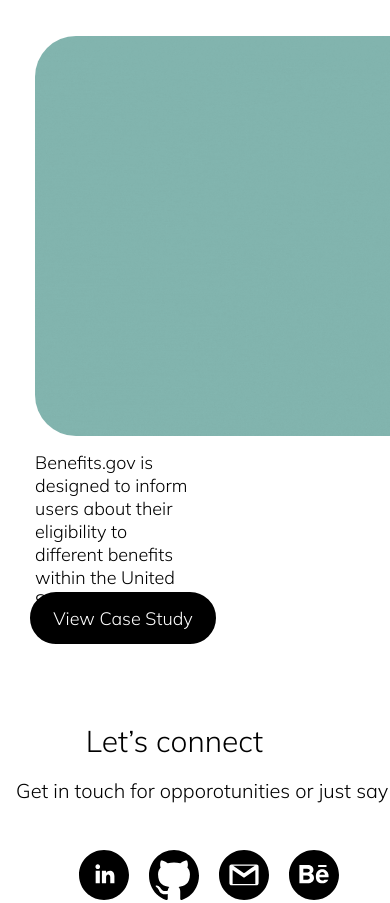
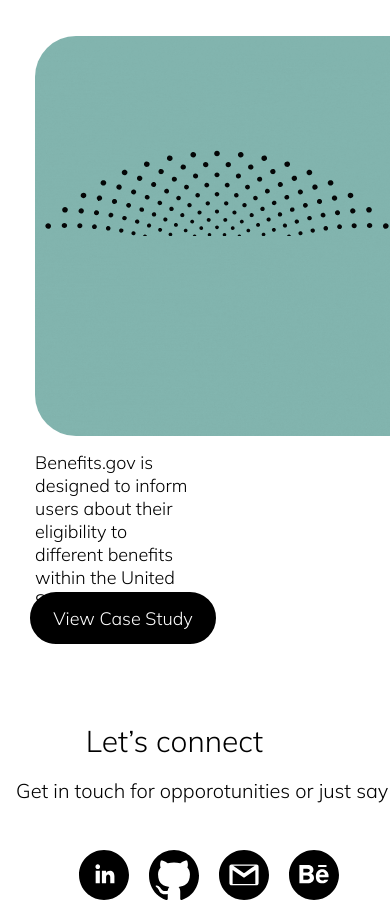
Before and after one commit to Michaelaashley/Portfolio-Home, a plain HTML site: page index.html in a window 390 px wide. Shown: the part 1900-2803 px from the top of the page. Drawn offline with Linux system fonts and the light colour scheme.

Commit message:
Update style.css

```diff
--- a/css/style.css
+++ b/css/style.css
@@ -700,7 +700,6 @@ position: relative;
 right: 100px;
 width: 460px;
 height: 100px;
-top: 900px;
 }
 
 
```
